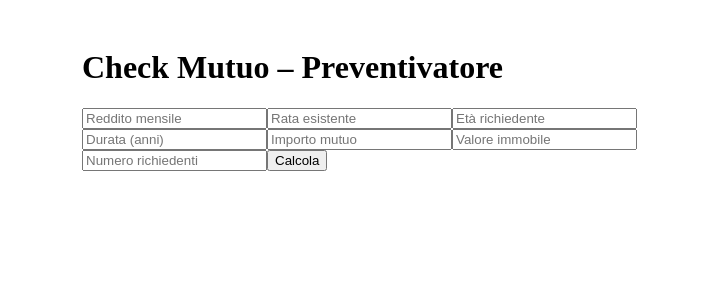
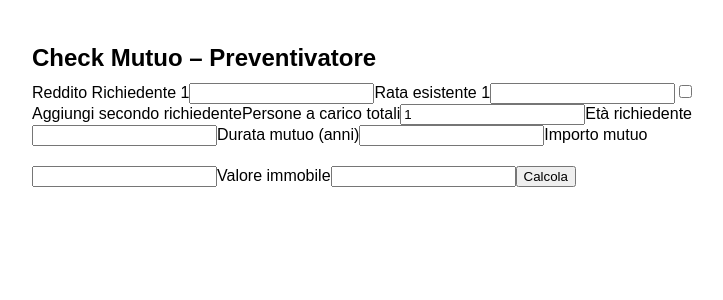
Before and after one commit to fabio94c/supermutuo, a Next.js app: page / in a window 1280 px wide. Shown: the top 300 px of the page, without its empty margins (258-981 px from the left). Built offline with nearby package versions, Linux system fonts and the light colour scheme.

Commit message:
Update index.js

```diff
--- a/pages/index.js
+++ b/pages/index.js
@@ -2,83 +2,144 @@ import { useState } from 'react';
 
 export default function Home() {
   const [dati, setDati] = useState({
-    reddito: '',
-    rataEsistente: '',
+    reddito1: '',
+    rata1: '',
+    reddito2: '',
+    rata2: '',
     eta: '',
     durata: '',
     mutuo: '',
     immobile: '',
-    richiedenti: 1
+    dueRichiedenti: false,
+    carico: '1'
   });
 
   const [esiti, setEsiti] = useState([]);
 
   const handleChange = (e) => {
-    const { name, value } = e.target;
-    setDati({ ...dati, [name]: value });
+    const { name, value, type, checked } = e.target;
+    setDati({
+      ...dati,
+      [name]: type === 'checkbox' ? checked : value
+    });
   };
 
-  const calcolaBanche = () => {
-    const redditoNetto = parseFloat(dati.reddito) - parseFloat(dati.rataEsistente || 0);
-    const rataSimulata = ((parseFloat(dati.mutuo) * 0.032) / 12);
-    const ltv = (parseFloat(dati.mutuo) / parseFloat(dati.immobile)) * 100;
-    const durataAnni = parseInt(dati.durata);
+  const calcola = () => {
+    const r1 = parseFloat(dati.reddito1 || '0');
+    const r2 = parseFloat(dati.reddito2 || '0');
+    const rt1 = parseFloat(dati.rata1 || '0');
+    const rt2 = parseFloat(dati.rata2 || '0');
+    const redditoTot = r1 + r2;
+    const rateTotali = rt1 + rt2;
+    const durata = parseInt(dati.durata);
     const eta = parseInt(dati.eta);
-    const richiedenti = parseInt(dati.richiedenti);
-    const etaFineMutuo = eta + durataAnni;
+    const etaFine = eta + durata;
+    const valore = parseFloat(dati.immobile);
+    const importo = parseFloat(dati.mutuo);
+    const carichi = parseInt(dati.carico);
+    const ltv = (importo / valore) * 100;
 
     const banche = [];
 
-    const sogliaSussistenzaING = [617, 902, 1158, 1402, 1629][richiedenti - 1] || 1629;
-    const redditoResiduoING = redditoNetto - rataSimulata;
-    const fattibileING = ltv <= 95 && rataSimulata / redditoNetto <= 0.55 && redditoResiduoING >= sogliaSussistenzaING;
-    banche.push({ nome: "ING", fattibile: fattibileING, rata: rataSimulata.toFixed(2), ltv: ltv.toFixed(2) });
+    const tassi = {
+      ING: 0.039,
+      CheBanca: 0.032,
+      MPS: 0.031,
+      BNL: ltv > 80 ? (eta < 36 ? 0.0325 : 0.0345) : 0.032,
+      "Banco di Sardegna": 0.034
+    };
 
-    const sogliaSussistenzaCB = [734, 1035, 1304, 1572, 1816][richiedenti - 1] || 1816;
-    const redditoResiduoCB = redditoNetto - rataSimulata;
-    const fattibileCB = ltv <= 95 && rataSimulata / redditoNetto <= 0.4 && redditoResiduoCB >= sogliaSussistenzaCB;
-    banche.push({ nome: "CheBanca", fattibile: fattibileCB, rata: rataSimulata.toFixed(2), ltv: ltv.toFixed(2) });
+    const calcolaRata = (tasso) => ((importo * tasso) / 12).toFixed(2);
+    const soglie = {
+      ING: [617, 902, 1158, 1402, 1629],
+      CB: [734, 1035, 1304, 1572, 1816],
+      MPS: [800, 1000, 1200, 1350, 1600],
+      BNL: (n) => 1000 + (n - 1) * 250
+    };
 
-    const sogliaSussistenzaMPS = [800, 1000, 1200, 1350, 1600][richiedenti - 1] || 1600;
-    const fattibileMPS = ltv <= 80 && rataSimulata / redditoNetto <= 0.33 && etaFineMutuo <= 75 && (redditoNetto - rataSimulata >= sogliaSussistenzaMPS);
-    banche.push({ nome: "MPS", fattibile: fattibileMPS, rata: rataSimulata.toFixed(2), ltv: ltv.toFixed(2) });
+    const soglia = (banca) => {
+      const num = carichi;
+      if (banca === 'BNL') return soglie.BNL(num);
+      if (banca === 'CheBanca') return soglie.CB[num - 1] || 1816;
+      if (banca === 'ING') return soglie.ING[num - 1] || 1629;
+      return soglie.MPS[num - 1] || 1600;
+    };
 
-    let sogliaBNL = 1000 + (richiedenti - 1) * 250;
-    let maxRr = 0.4;
-    if (ltv > 80 && richiedenti === 1) maxRr = 0.3;
-    if (ltv > 80 && richiedenti === 2) maxRr = 0.35;
-    if (ltv <= 80 && richiedenti === 2) maxRr = 0.45;
-    const fattibileBNL = ltv <= 95 && rataSimulata / redditoNetto <= maxRr && (redditoNetto - rataSimulata >= sogliaBNL);
-    banche.push({ nome: "BNL", fattibile: fattibileBNL, rata: rataSimulata.toFixed(2), ltv: ltv.toFixed(2) });
+    const redditoDisponibile = redditoTot - rateTotali;
 
-    const sogliaSussistenzaSardegna = sogliaSussistenzaMPS;
-    const fattibileSardegna = ltv <= 95 && rataSimulata / redditoNetto <= 0.4 && (redditoNetto - rataSimulata >= sogliaSussistenzaSardegna);
-    banche.push({ nome: "Banco di Sardegna", fattibile: fattibileSardegna, rata: rataSimulata.toFixed(2), ltv: ltv.toFixed(2) });
+    const condizioni = {
+      ING: () => ltv <= 95 && importo && redditoDisponibile - calcolaRata(tassi.ING) >= soglia('ING') && (importo * tassi.ING / 12) / redditoTot <= 0.55,
+      CheBanca: () => ltv <= 95 && redditoDisponibile - calcolaRata(tassi.CheBanca) >= soglia('CheBanca') && (importo * tassi.CheBanca / 12) / redditoTot <= 0.4,
+      MPS: () => ltv <= 80 && etaFine <= 75 && redditoDisponibile - calcolaRata(tassi.MPS) >= soglia('MPS') && (importo * tassi.MPS / 12) / redditoTot <= 0.33,
+      BNL: () => {
+        let maxRr = 0.4;
+        if (ltv > 80 && dati.dueRichiedenti) maxRr = 0.35;
+        if (ltv > 80 && !dati.dueRichiedenti) maxRr = 0.3;
+        if (ltv <= 80 && dati.dueRichiedenti) maxRr = 0.45;
+        return ltv <= 95 && redditoDisponibile - calcolaRata(tassi.BNL) >= soglia('BNL') && (importo * tassi.BNL / 12) / redditoTot <= maxRr;
+      },
+      "Banco di Sardegna": () => ltv <= 95 && redditoDisponibile - calcolaRata(tassi["Banco di Sardegna"]) >= soglia('MPS') && (importo * tassi["Banco di Sardegna"] / 12) / redditoTot <= 0.4
+    };
+
+    for (let banca in tassi) {
+      const rata = calcolaRata(tassi[banca]);
+      banche.push({
+        banca,
+        rata,
+        fattibile: condizioni[banca]()
+      });
+    }
 
     setEsiti(banche);
   };
 
   return (
-    <div style={{ maxWidth: '600px', margin: '0 auto', padding: '20px' }}>
-      <h1>Check Mutuo – Preventivatore</h1>
+    <div style={{ maxWidth: 700, margin: '0 auto', padding: 20, fontFamily: 'Arial' }}>
+      <h1 style={{ fontSize: '24px', marginBottom: 10 }}>Check Mutuo – Preventivatore</h1>
 
-      <input name="reddito" placeholder="Reddito mensile" onChange={handleChange} />
-      <input name="rataEsistente" placeholder="Rata esistente" onChange={handleChange} />
-      <input name="eta" placeholder="Età richiedente" onChange={handleChange} />
-      <input name="durata" placeholder="Durata (anni)" onChange={handleChange} />
-      <input name="mutuo" placeholder="Importo mutuo" onChange={handleChange} />
-      <input name="immobile" placeholder="Valore immobile" onChange={handleChange} />
-      <input name="richiedenti" placeholder="Numero richiedenti" onChange={handleChange} />
+      <label>Reddito Richiedente 1</label>
+      <input name="reddito1" onChange={handleChange} value={dati.reddito1} />
+      <label>Rata esistente 1</label>
+      <input name="rata1" onChange={handleChange} value={dati.rata1} />
 
-      <button onClick={calcolaBanche}>Calcola</button>
+      <label>
+        <input type="checkbox" name="dueRichiedenti" checked={dati.dueRichiedenti} onChange={handleChange} /> Aggiungi secondo richiedente
+      </label>
 
-      {esiti.map((b, i) => (
-        <div key={i} style={{ marginTop: '10px', border: '1px solid #ccc', padding: '10px' }}>
-          <strong>{b.nome}</strong><br />
-          Rata: €{b.rata} – LTV: {b.ltv}%<br />
-          Esito: {b.fattibile ? '✅ Fattibile' : '❌ Non Fattibile'}
+      {dati.dueRichiedenti && (
+        <>
+          <label>Reddito Richiedente 2</label>
+          <input name="reddito2" onChange={handleChange} value={dati.reddito2} />
+          <label>Rata esistente 2</label>
+          <input name="rata2" onChange={handleChange} value={dati.rata2} />
+        </>
+      )}
+
+      <label>Persone a carico totali</label>
+      <input name="carico" onChange={handleChange} value={dati.carico} />
+
+      <label>Età richiedente</label>
+      <input name="eta" onChange={handleChange} value={dati.eta} />
+      <label>Durata mutuo (anni)</label>
+      <input name="durata" onChange={handleChange} value={dati.durata} />
+      <label>Importo mutuo</label>
+      <input name="mutuo" onChange={handleChange} value={dati.mutuo} />
+      <label>Valore immobile</label>
+      <input name="immobile" onChange={handleChange} value={dati.immobile} />
+
+      <button onClick={calcola} style={{ marginTop: 20 }}>Calcola</button>
+
+      {esiti.length > 0 && (
+        <div style={{ marginTop: 30 }}>
+          {esiti.map((e, i) => (
+            <div key={i} style={{ border: '1px solid #ccc', padding: 10, marginBottom: 10 }}>
+              <strong>{e.banca}</strong><br />
+              Rata stimata: €{e.rata}<br />
+              Esito: <span style={{ color: e.fattibile ? 'green' : 'red', fontWeight: 'bold' }}>{e.fattibile ? 'Fattibile' : 'Non fattibile'}</span>
+            </div>
+          ))}
         </div>
-      ))}
+      )}
     </div>
   );
 }
```
